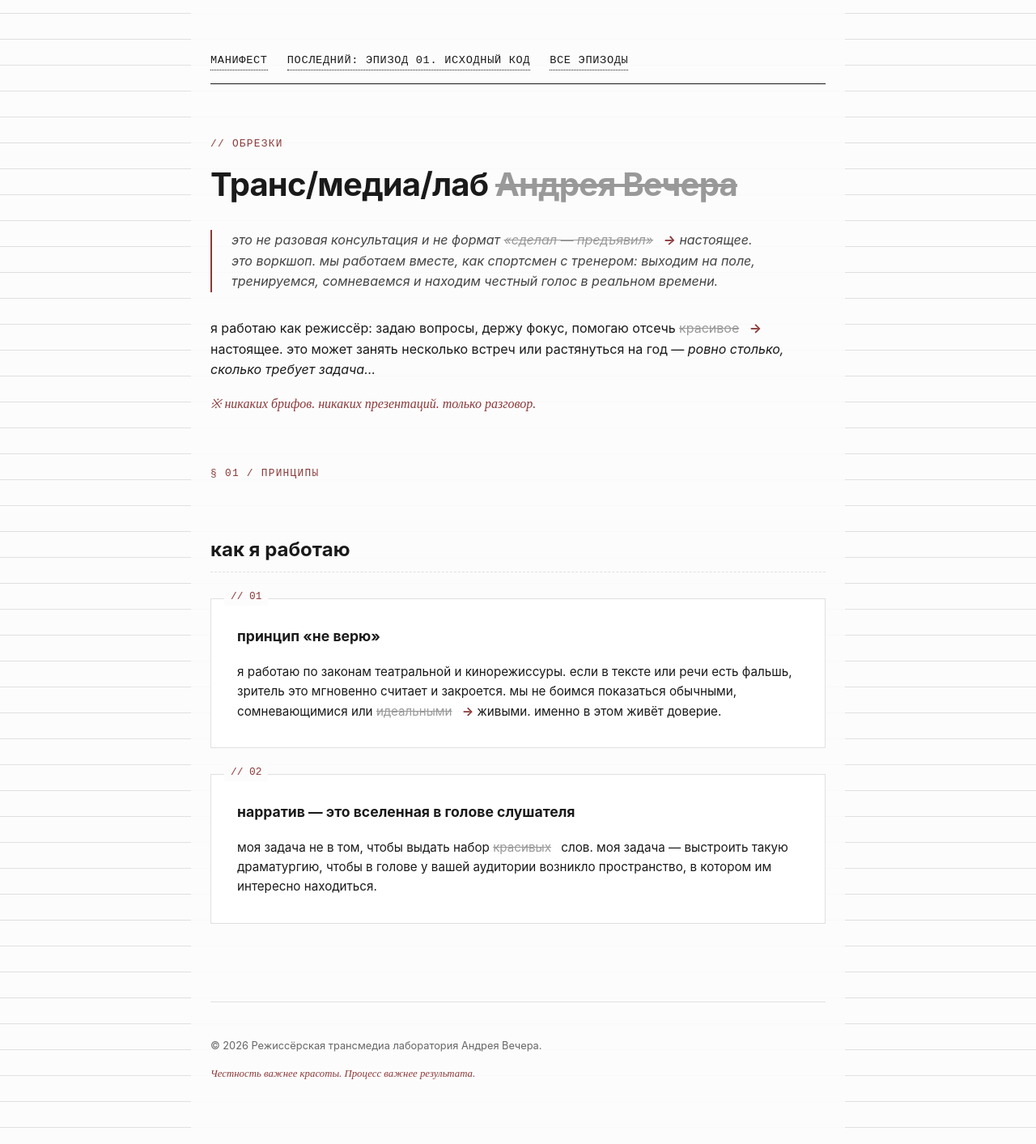
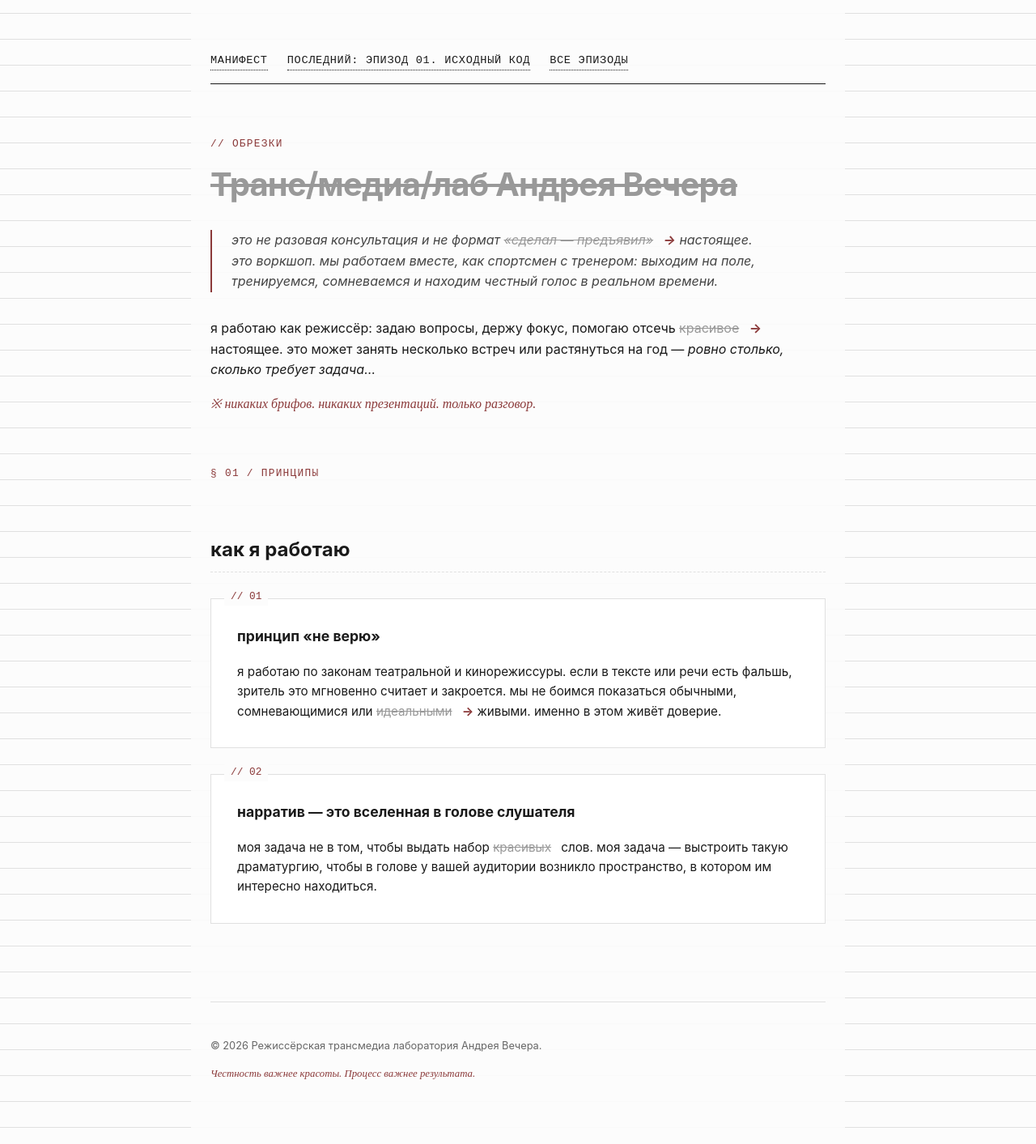
Before and after one commit to avecher/lab, a Jekyll site: the page built from index.md, in a window 1280 px wide. Shown: the whole page at 81% size. Built offline with Jekyll 4.4.1, drawn with Linux system fonts in a browser that asks for light colours.

Commit message:
Update index.md

```diff
--- a/index.md
+++ b/index.md
@@ -5,7 +5,7 @@ title: ОБРеЗКи
 
 <span class="meta-label">// ОБРеЗКи</span>
 
-# Транс/медиа/лаб  <span class="strikethrough">Андрея Вечера</span>
+# <span class="strikethrough">Транс/медиа/лаб  Андрея Вечера</span>
 
 > это не разовая консультация и не формат <span class="strikethrough">«сделал — предъявил»</span> <span class="arrow-link">→</span> настоящее.<br>
 > это воркшоп. мы работаем вместе, как спортсмен с тренером: выходим на поле, тренируемся, сомневаемся и находим честный голос в реальном времени.
```
